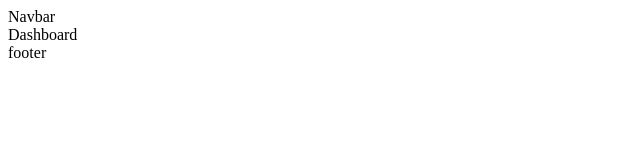
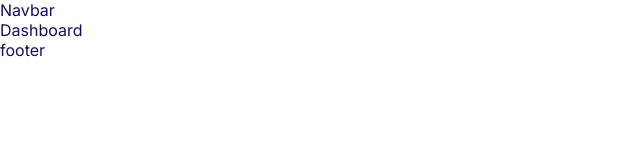
Before and after one commit to Aysenurkislioglu/SampleProject, a React (Vite) app in the folder griBilet/griBilet/Frontend/: page /dashboard in a window 1280 px wide. Shown: the top 160 px of the page, without its empty margins (0-640 px from the left). Built offline with nearby package versions, Linux system fonts and the light colour scheme.

Commit message:
Corrected project hierarchy for styles

```diff
--- a/griBilet/griBilet/Frontend/src/App.jsx
+++ b/griBilet/griBilet/Frontend/src/App.jsx
@@ -6,6 +6,7 @@ import Dashboard from "./pages/Dashboard/Dashboard.jsx";
 import LogIn from "./pages/LogIn/LogIn.jsx";
 import SignIn from "./pages/SignIn/SignIn.jsx";
 import TicketInfo from "./pages/TicketInfo/TicketInfo.jsx";
+import "./styles/global.scss";
 
 function HomePageContent() {
   const [events, setEvents] = React.useState([]);
--- a/griBilet/griBilet/Frontend/styles/global.scss
+++ b/griBilet/griBilet/Frontend/src/styles/global.scss
@@ -1,4 +1,5 @@
 @import "./variables.scss";
+@import "./mixins.scss";
 @import url("https://fonts.googleapis.com/css2?family=Inter:wght@300;400;500;600;700&family=Poppins:wght@300;400;500;600;700&family=Fira+Code:wght@300;400;500&display=swap");
 
 * {
@@ -24,3 +25,11 @@ html {
 section[id] {
   scroll-margin-top: 72px;
 }
+
+.section {
+  padding-inline: 10%;
+
+  @include respons(sm) {
+    padding-inline: 1.25rem;
+  }
+}
```
Also changed, not shown: griBilet/griBilet/Frontend/src/styles/mixins.scss (renamed from griBilet/griBilet/Frontend/styles/mixins.scss), griBilet/griBilet/Frontend/src/styles/variables.scss (renamed from griBilet/griBilet/Frontend/styles/variables.scss).
